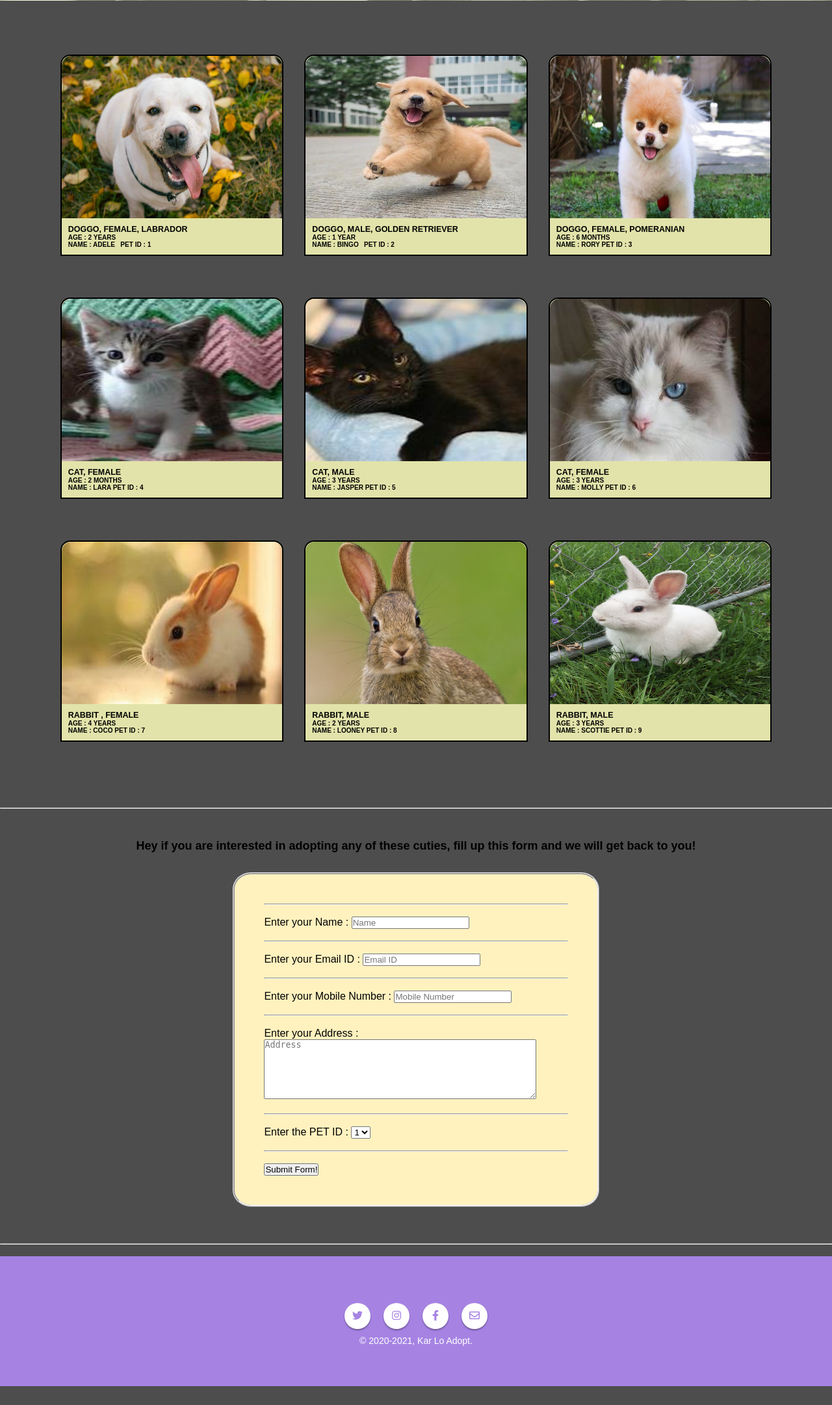
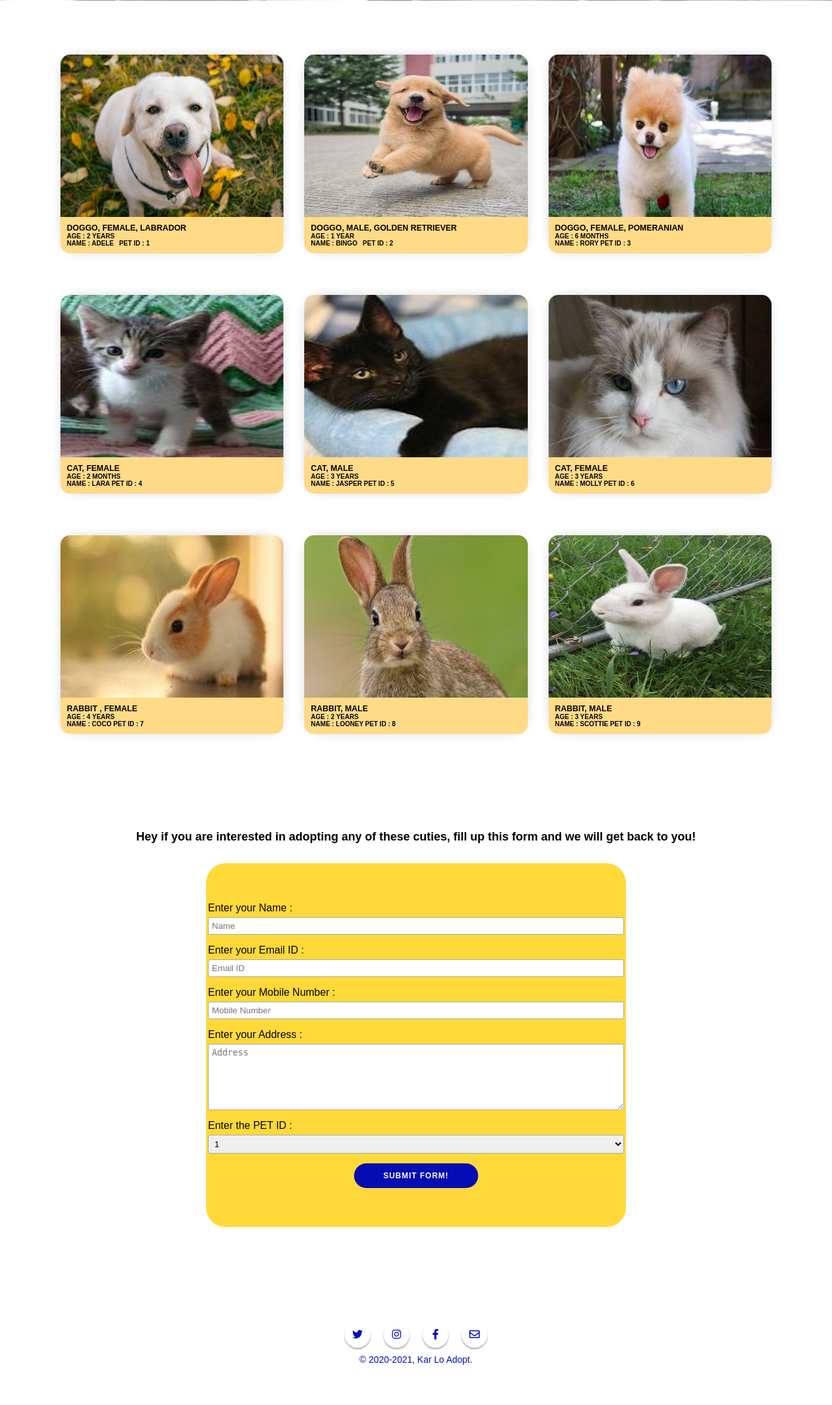
Before and after one commit to cineris/Animal-Adoption-Website---Sem5-WP-Project, a PHP site: page /adopt.html in a window 1280 px wide; the page is wider, and only the part inside the window is pictured. Shown: the part 149-2312 px from the top of that part at 65% size. Before the commit the page ends 2283 px from the top of that part, so only its background shows below. Run offline with PHP 8.4, Linux system fonts and the light colour scheme; some libraries are stand-ins or nearby versions.

Commit message:
frontend

```diff
--- a/adopt.html
+++ b/adopt.html
@@ -157,36 +157,36 @@
                 </div>
             </div>
 
-            <br><hr><br><br>
+            <br><br><br>
 
             <div class="adoptform">
                 <div id="heading">
                    <p id="line"> Hey if you are interested in adopting any of these cuties, fill up this form and we will get back to you! </p><br><br>
                 </div>
 
-                <div id="form-container">
+                <div id="adopt-form-container">
 
                     <form action="http://localhost/WP/WP_Project/adopt.php" name="AdoptMe" class="FormAdopt" method="post" onsubmit="validate()">
 
-                        <hr><br>
+                        <div class="form-element">
                             <label for="name">Enter your Name : </label>
                             <input id="name" name="name1" placeholder="Name" type="text" required></input>
-                        <br><br><hr><br>
+                        </div>
 
+                        <div class="form-element">
                             <label for="em">Enter your Email ID : </label>
                             <input id="em" name="email" placeholder="Email ID" type="email" required></input>
-                        <br><br><hr><br>
-
-
+                        </div>
+                        <div class="form-element">
                             <label for="no">Enter your Mobile Number : </label>
                             <input id="no" name="number" placeholder="Mobile Number" type="text"  required></input>
-                        <br><br><hr><br>
-
+                        </div>
+                        <div class="form-element">
                             <label for="address">Enter your Address : </label><br>
                             <textarea name="address" id="address" cols="50" rows="6" placeholder="Address" required></textarea>
-                        <br><br><hr><br>
-
+                        </div>
                         <!--Dropdown menu with predefined option -->
+                        <div class="form-element">
                             <label for="pet">Enter the PET ID : </label>
                             <select id="pet" name="petname" placeholder="PET ID" required>
                                 <option value="1">1</option>
@@ -198,23 +198,21 @@
                                 <option value="7">7</option>
                                 <option value="8">8</option>
                                 <option value="9">9</option>
+                            </select>
 
-
-                        </select>
-                        <br><br><hr><br>
-
-
+                        </div>
+                        <div class="form-element">
                             <button type="submit" name="submit">Submit Form! </button>
-                        <br>
-
+                        </div>
                     </form>
                 </div>
             </div>
 
         </main>
 
-        <br><br><hr><br>
+        <br><br><br>
 
+        <!-- footer -->
         <footer id="contact">
         <ul>
         <div id="icon-container">
--- a/style/adopt.css
+++ b/style/adopt.css
@@ -4,7 +4,7 @@
  box-sizing: border-box;
 }
 body{
-    background-color: #4D4D4D;
+    background-color: none;
     /*background-image: url("../images/bg.jpg");
     background-position: center;  FEFFCB*/
     font-family: sans-serif;
@@ -80,7 +80,55 @@ header button:hover{
     opacity: 95%;
 }
 
+/* adopt form */
+#adopt-form-container {
+    display: flex;
+    justify-content: center;
+    align-items: center;
+    text-align: left;
+    font-family: sans-serif;
+    margin: 20px 240px;
+    padding: 45px 60px;
+    border-radius: 30px;
+    background-color: #FFD939;
+}
 
+.FormAdopt .form-element{
+    margin: 15px 400px;
+}
+
+.FormAdopt .form-element input[type='text'],
+.FormAdopt .form-element input[type='email'],
+.FormAdopt .form-element input[type='number'],
+.FormAdopt .form-element textarea,
+.FormAdopt .form-element select {
+    margin: 5px 0px;
+    display: block;
+    padding: 5px;
+    width: 50vw;
+    border: 1px solid #aaaaaa;
+    border-radius: 3px;
+}
+
+.FormAdopt .form-element button{
+    text-decoration: none;
+    border: none;
+    border-radius: 20px;
+    background-color: #040CB3;
+    cursor: pointer;
+	font-size: 12px;
+	font-weight: bold;
+    color: #fff;
+	padding: 12px 45px;
+	letter-spacing: 1px;
+	text-transform: uppercase;
+    transition: 0.5s;
+    /* centering button */
+    margin: 0;
+    position: relative;
+    left: 50%;
+    transform: translate(-50%);
+}
 img{
     width: 100%;
     display: block;
@@ -99,32 +147,20 @@ img{
 .adopt-animal{
     margin: 2rem;
     position:relative;
-    border:2px solid black;
-    border-top-left-radius: 15px;
-    border-top-right-radius: 15px;
-
-    background-color:#E2E3B6;
-    /*  #E2E3B6  border-radius: 15px;
-   */
-
+    box-shadow: 0px 0px 15px #dcdcdc;
+    border-radius: 30px;
+    transform: scale(1);
+    transition: transform 1s;
 }
 
-/*
-.animal-image{
-    background: var(--white-light);
-    box-shadow: 0 0 20px 10px var(--white-light);
-    padding-top: 10px;
-    width: 200px;
-    height: 200px;
-    margin: 0 auto;
-    border-radius: 50%;
-    transition: background 0.5s ease;
-} */
+.adopt-animal:hover{
+    transform: scale(1.05);
+}
+
 
 .animal-information{
-    background:#E2E3AA;
+    background:#FFDB88;
     padding: 10px;
-
     color: black;
     display:block;
     text-decoration: none;
@@ -133,6 +169,8 @@ img{
     font-weight: bold;
     border-color: black;
     border-width: 20px;
+    border-bottom-left-radius: 15px;
+    border-bottom-right-radius: 15px;
 }
 
 .animalpics{
@@ -140,25 +178,8 @@ img{
     height: 250px;
     border-top-left-radius: 15px;
     border-top-right-radius: 15px;
-
-   /* padding-top: 10px;
-    padding-bottom: 10px;
-    width: 220px;
-    height: 200px;
-    */
     margin: 0 auto;
 
-}
-.animal-image{
-    transition:transform 0.25s ease;
-
-}
-.animal-image>img :hover {
-   /* width:300px;
-    height:300px;*/
-
-    -webkit-transform:scale(1.5); /* or some other value */
-    transform:scale(1.5);
 }
 
 @media screen and (min-width: 992px){
@@ -201,44 +222,21 @@ img{
 
 }
 
-#line{
-
-    /*color: #FEFFCB;
-    background-color: #CCCDE3;*/
-
-
-}
-
 #form-container{
     display: flex;
     justify-content: center;
     align-items: center;
     text-align: left;
-
 }
-
-.FormAdopt{
-    width: 50%;
-    height: max-content;
-    border-width: 3px;
-    border-style: ridge;
-    padding: 45px;
-    background-color:#E2E3B6;
-
-    border-radius: 5%;
-    margin: 20px 240px;
-    background-color: #FFF2BF;
-
-
-}
-
 
 /* footer */
 footer {
     width: 100%;
     bottom: 0;
 }
-
+footer p {
+    color: #040CB3;
+}
 ul {
     margin: 0;
     padding: 0;
@@ -249,7 +247,7 @@ ul li {
 }
 
 #contact a {
-    color: #a683e3;
+    color: #040CB3;
     margin: 10px;
 }
 
@@ -260,7 +258,7 @@ ul li {
     justify-content: center;
     align-items: center;
     height: 200px;
-    background-color: #a683e3;
+    background-color: #fff;
 }
 
 #icon {
@@ -309,12 +307,12 @@ ul li {
         width: 50px;
         height: 50px;
     }
-
     ul li {
         font-size: 20px;
     }
 
     #contact p {
+        color: #040CB3
         font-size: 16px;
     }
 }
```
Also changed, not shown: donate.html (+30 -0 lines), index.html (+28 -5 lines), style/donate.css (+90 -2 lines), style/homepage.css (+83 -4 lines). Lines whose indentation alone changed are shown as unchanged.
